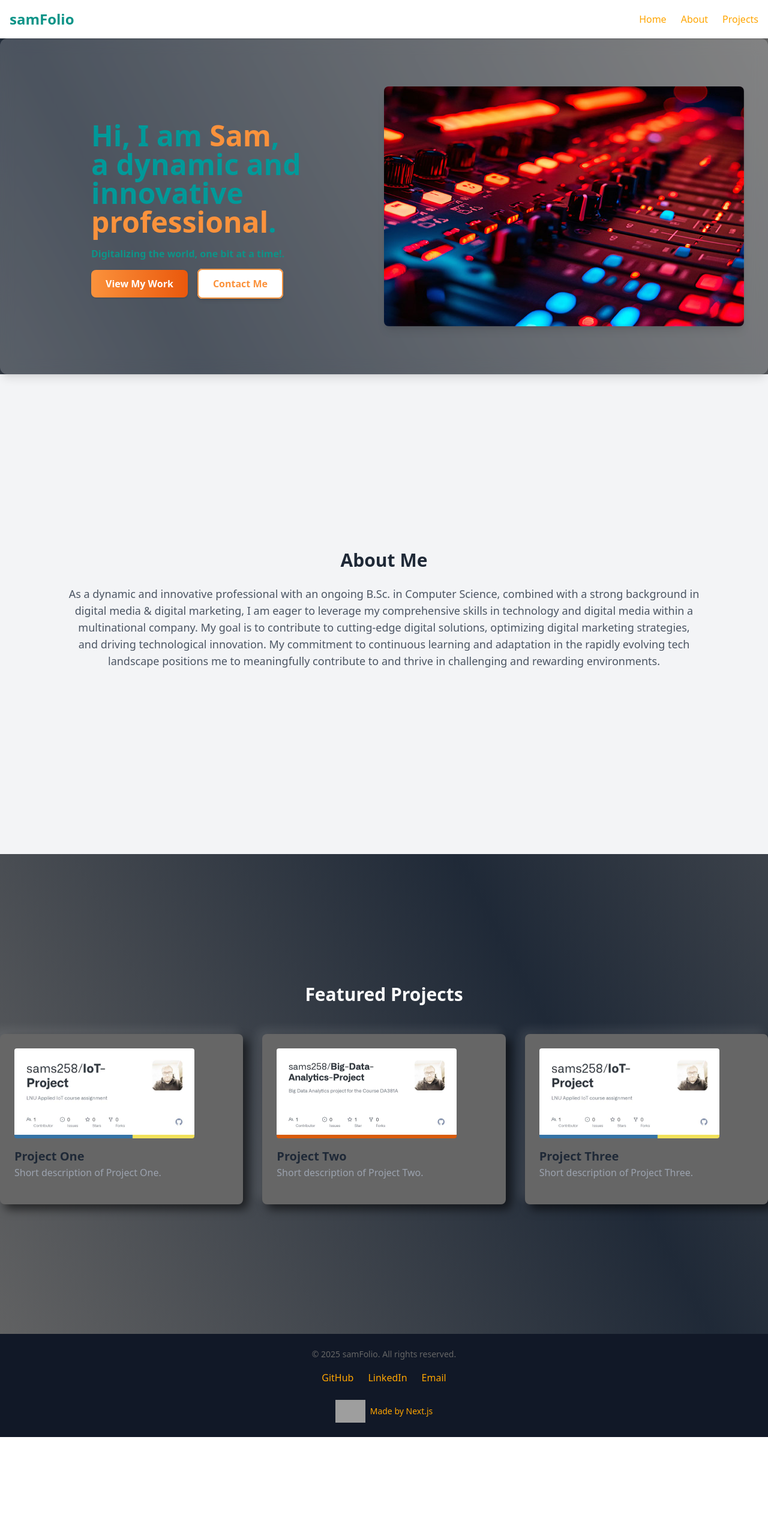
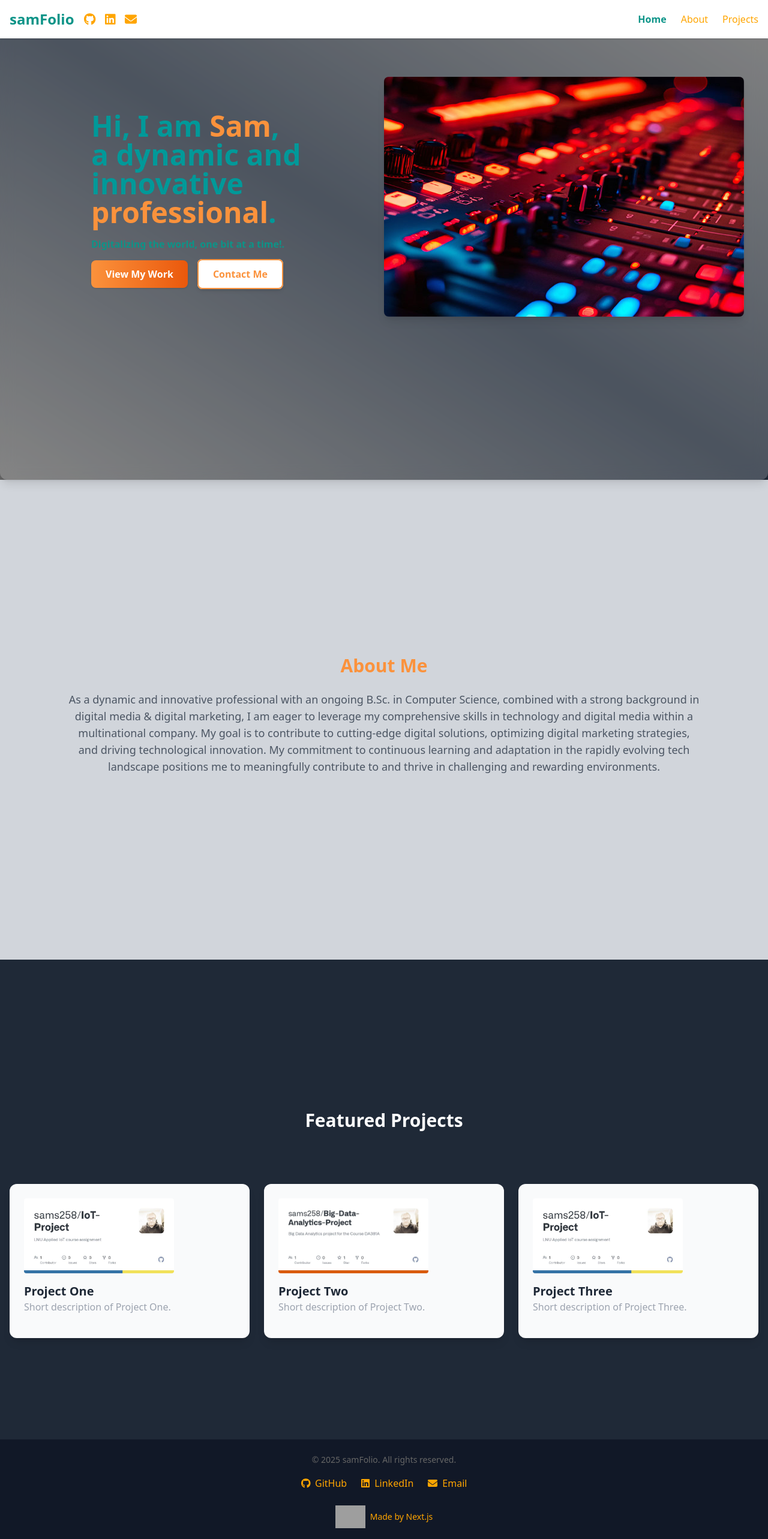
Before and after one commit to sams258/SamFolio-Portfolio-Website, a Next.js app: page / in a window 1280 px wide. Shown: the top 2566 px of the page at 60% size. Before the commit the page ends 2396 px from the top, so only its background shows below. Built offline with nearby package versions, Linux system fonts and the light colour scheme; grey boxes are pictures that could not be loaded.

Commit message:
fixed links, added fontawesome

```diff
--- a/package.json
+++ b/package.json
@@ -9,6 +9,10 @@
     "lint": "next lint"
   },
   "dependencies": {
+    "@fortawesome/fontawesome-svg-core": "^6.7.2",
+    "@fortawesome/free-brands-svg-icons": "^6.7.2",
+    "@fortawesome/free-solid-svg-icons": "^6.7.2",
+    "@fortawesome/react-fontawesome": "^0.2.2",
     "@tailwindcss/aspect-ratio": "^0.4.2",
     "@tailwindcss/forms": "^0.5.10",
     "@types/tailwindcss": "^3.1.0",
--- a/src/app/components/AboutSection.tsx
+++ b/src/app/components/AboutSection.tsx
@@ -8,7 +8,7 @@ const AboutSection: React.FC = () => {
   return (
     <section
       id="about"
-      className="h-screen bg-gray-100 flex justify-center items-center"
+      className="h-screen bg-gray-300 flex justify-center items-center"
     >
       <motion.div
         className="container mx-auto text-center px-4 sm:px-10 md:px-28"
@@ -16,7 +16,7 @@ const AboutSection: React.FC = () => {
         whileInView={{ y: 0, opacity: 1 }}
         transition={{ duration: 0.8 }}
       >
-        <h2 className="text-3xl font-bold text-gray-800 mb-6">About Me</h2>
+        <h2 className="text-3xl font-bold text-orange-400 mb-6">About Me</h2>
         <p className="text-lg text-gray-600">
           As a dynamic and innovative professional with an ongoing B.Sc. in
           Computer Science, combined with a strong background in digital media &
--- a/src/app/components/Footer.tsx
+++ b/src/app/components/Footer.tsx
@@ -1,6 +1,9 @@
 import React from "react";
 import "../globals.css";
 import Image from "next/image";
+import { FontAwesomeIcon } from "@fortawesome/react-fontawesome";
+import { faGithub, faLinkedin } from "@fortawesome/free-brands-svg-icons";
+import { faEnvelope } from "@fortawesome/free-solid-svg-icons";
 
 const Footer: React.FC = () => {
   return (
@@ -8,16 +11,25 @@ const Footer: React.FC = () => {
       <div className="container mx-auto text-center">
         <p className="text-sm">© 2025 samFolio. All rights reserved.</p>
         <div className="flex justify-center space-x-6 mt-4">
-          <a href="https://github.com" className="hover:text-teal-400">
+          <a
+            href="https://github.com/sams258"
+            className="flex items-center hover:text-teal-400"
+          >
+            <FontAwesomeIcon icon={faGithub} className="mr-2" />
             GitHub
           </a>
-          <a href="https://linkedin.com" className="hover:text-teal-400">
+          <a
+            href="https://www.linkedin.com/in/sam-saati/"
+            className="flex items-center hover:text-teal-400"
+          >
+            <FontAwesomeIcon icon={faLinkedin} className="mr-2" />
             LinkedIn
           </a>
           <a
-            href="mailto:youremail@example.com"
-            className="hover:text-teal-400"
+            href="mailto:sam4studies@gmail.com"
+            className="flex items-center hover:text-teal-400"
           >
+            <FontAwesomeIcon icon={faEnvelope} className="mr-2" />
             Email
           </a>
         </div>
@@ -29,10 +41,10 @@ const Footer: React.FC = () => {
             className="flex items-center hover:text-teal-400"
           >
             <Image
-              src="https://assets.vercel.com/image/upload/v1662130559/nextjs/Icon_light_background.png" // URL to Next.js white horizontal logo
+              src="https://assets.vercel.com/image/upload/v1662130559/nextjs/Icon_light_background.png"
               alt="Next.js Logo"
-              width={50} // Adjust width as needed
-              height={10} // Adjust height as needed
+              width={50}
+              height={10}
               unoptimized={true}
             />
             <span className="ml-2 text-sm">Made by Next.js</span>
--- a/src/app/components/Header.tsx
+++ b/src/app/components/Header.tsx
@@ -1,31 +1,140 @@
-'use client';
+"use client";
 
-import React from 'react';
-import Link from 'next/link';
-import { usePathname } from 'next/navigation'; // For dynamic path detection
-import '../globals.css';
+import React, { useEffect, useState } from "react";
+import Link from "next/link";
+import { usePathname } from "next/navigation";
+import { FontAwesomeIcon } from "@fortawesome/react-fontawesome";
+import { faGithub, faLinkedin } from "@fortawesome/free-brands-svg-icons";
+import { faEnvelope } from "@fortawesome/free-solid-svg-icons";
+import "../globals.css";
 
 const Header: React.FC = () => {
   const pathname = usePathname();
-  const isMainPage = pathname === '/';
+  const isMainPage = pathname === "/";
+
+  const [activeSection, setActiveSection] = useState<string>("home");
+
+  const handleScroll = () => {
+    const sections = ["home", "about", "projects"];
+    const offsets = sections.map((id) => {
+      const element = document.getElementById(id);
+      return element ? element.offsetTop : 0;
+    });
+
+    const scrollPos = window.scrollY + 200; // Adjust for the sticky navbar height
+    const active = sections.find(
+      (_, i) =>
+        scrollPos >= offsets[i] &&
+        (i === sections.length - 1 || scrollPos < offsets[i + 1])
+    );
+
+    if (active) {
+      setActiveSection(active);
+    }
+  };
+
+  useEffect(() => {
+    if (isMainPage) {
+      window.addEventListener("scroll", handleScroll);
+      return () => window.removeEventListener("scroll", handleScroll);
+    }
+  }, [isMainPage]);
 
   return (
-    <header className="bg-white shadow sticky top-0 z-50">
+    <header className="bg-white shadow fixed top-0 w-full z-50">
       <div className="container mx-auto flex justify-between items-center p-4">
-        <h1 className="text-2xl font-bold text-teal-600">samFolio</h1>
+        <div className="flex items-center space-x-4">
+          {/* Clickable samFolio */}
+          <Link
+            href="/"
+            className="text-2xl font-bold text-teal-600 hover:text-orange-400 transition-colors"
+          >
+            samFolio
+          </Link>
+          {/* Social Icons */}
+          <div className="flex space-x-4 text-orange-400">
+            <Link
+              href="https://github.com/sams258"
+              target="_blank"
+              rel="noopener noreferrer"
+              className="hover:text-teal-600"
+            >
+              <FontAwesomeIcon icon={faGithub} size="lg" />
+            </Link>
+            <Link
+              href="https://www.linkedin.com/in/sam-saati/"
+              target="_blank"
+              rel="noopener noreferrer"
+              className="hover:text-teal-600"
+            >
+              <FontAwesomeIcon icon={faLinkedin} size="lg" />
+            </Link>
+            <Link
+              href="mailto:sam4studies@gmail.com"
+              className="hover:text-teal-600"
+            >
+              <FontAwesomeIcon icon={faEnvelope} size="lg" />
+            </Link>
+          </div>
+        </div>
         <nav>
           <ul className="flex space-x-6 text-gray-700">
             {isMainPage ? (
               <>
-                <li><a href="#" className="hover:text-teal-600">Home</a></li>
-                <li><a href="#about" className="hover:text-teal-600">About</a></li>
-                <li><a href="#projects" className="hover:text-teal-600">Projects</a></li>
+                <li>
+                  <Link
+                    href="#"
+                    className={`hover:text-teal-600 ${
+                      activeSection === "home"
+                        ? "text-teal-600 font-semibold"
+                        : ""
+                    }`}
+                  >
+                    Home
+                  </Link>
+                </li>
+                <li>
+                  <Link
+                    href="#about"
+                    className={`hover:text-teal-600 ${
+                      activeSection === "about"
+                        ? "text-teal-600 font-semibold"
+                        : ""
+                    }`}
+                  >
+                    About
+                  </Link>
+                </li>
+                <li>
+                  <Link
+                    href="#projects"
+                    className={`hover:text-teal-600 ${
+                      activeSection === "projects"
+                        ? "text-teal-600 font-semibold"
+                        : ""
+                    }`}
+                  >
+                    Projects
+                  </Link>
+                </li>
               </>
             ) : (
               <>
-                <li><Link href="/" className="hover:text-teal-600">Home</Link></li>
-                <li><Link href="/#about" className="hover:text-teal-600">About</Link></li>
-                <li><Link href="/#projects" className="hover:text-teal-600">Projects</Link></li>
+                <li>
+                  <Link href="/" className="hover:text-teal-600">
+                    Home
+                  </Link>
+                </li>
+                <li>
+                  <Link href="/#about" className="hover:text-teal-600">
+                    About
+                  </Link>
+                </li>
+                <li>
+                  <Link href="/#projects" className="hover:text-teal-600">
+                    Projects
+                  </Link>
+                </li>
               </>
             )}
           </ul>
--- a/src/app/components/HeroSection.tsx
+++ b/src/app/components/HeroSection.tsx
@@ -8,7 +8,7 @@ import "../globals.css";
 const HeroSection: React.FC = () => {
   return (
     <motion.section
-      className="h screen relative bg-white/20 backdrop-blur-md rounded-xl shadow-lg py-20 px-10"
+      className="md:h-screen relative bg-white/20 backdrop-blur-md rounded-xl shadow-lg pt-20 md:py-20 lg:pt-32 lg:pb-20 px-10"
       initial={{ opacity: 0, y: -50 }}
       whileInView={{ opacity: 1, y: 0 }}
       transition={{ duration: 1 }}
--- a/src/app/components/ProjectsSection.tsx
+++ b/src/app/components/ProjectsSection.tsx
@@ -9,66 +9,75 @@ const ProjectsSection: React.FC = () => {
   return (
     <motion.section
   id="projects"
-      className="md:h-screen h-auto flex justify-center items-center"
-      initial={{ y: 50, opacity: 0 }}
-      whileInView={{ y: 0, opacity: 1 }}
+  className="h-auto md:min-h-screen flex justify-center items-center bg-gray-800"
+  initial={{ y: 0, opacity: 0 }} /* Prevent initial Y offset */
+  whileInView={{ opacity: 1 }} /* Only animate opacity */
   transition={{ duration: 0.8 }}
 >
-      <div className="container mx-auto">
-        <h2 className="text-3xl font-bold text-white text-center mb-12">
+  <div className="container mx-auto px-4">
+    <h2 className="sm: pt-20 sm:pb-10 text-3xl font-bold text-white text-center mb-6 md:mb-12">
       Featured Projects
     </h2>
-        <div className="grid grid-cols-1 md:grid-cols-2 lg:grid-cols-3 gap-8">
-          {/* Project 1 */}
+    <div className="grid grid-cols-1 gap-6 md:grid-cols-2 lg:grid-cols-3">
+      {/* Project Cards */}
       <motion.div
         whileHover={{ scale: 1.05 }}
-            className="bg-gray-50 p-6 rounded-xl shadow-lg neumorphic hover:shadow-xl"
+        className="bg-gray-50 p-4 md:p-6 rounded-xl shadow-lg hover:shadow-xl"
       >
         <Image
           src="/project1.jpg"
           alt="Project 1"
-              width={300}
-              height={200}
+          width={250}
+          height={150}
           className="rounded mb-4"
         />
-            <h3 className="text-xl font-bold text-gray-800">Project One</h3>
-            <p className="text-gray-400">Short description of Project One.</p>
+        <h3 className="text-lg md:text-xl font-bold text-gray-800">
+          Project One
+        </h3>
+        <p className="text-sm md:text-base text-gray-400">
+          Short description of Project One.
+        </p>
       </motion.div>
-
-          {/* Project 2 */}
       <motion.div
         whileHover={{ scale: 1.05 }}
-            className="bg-gray-50 p-6 rounded-xl shadow-lg neumorphic hover:shadow-xl"
+        className="bg-gray-50 p-4 md:p-6 rounded-xl shadow-lg hover:shadow-xl"
       >
         <Image
           src="/project2.jpg"
           alt="Project 2"
-              width={300}
-              height={200}
+          width={250}
+          height={150}
           className="rounded mb-4"
         />
-            <h3 className="text-xl font-bold text-gray-800">Project Two</h3>
-            <p className="text-gray-400">Short description of Project Two.</p>
+        <h3 className="text-lg md:text-xl font-bold text-gray-800">
+          Project Two
+        </h3>
+        <p className="text-sm md:text-base text-gray-400">
+          Short description of Project Two.
+        </p>
       </motion.div>
-
-          {/* Project 3 */}
       <motion.div
         whileHover={{ scale: 1.05 }}
-            className="bg-gray-50 p-6 rounded-xl shadow-lg neumorphic hover:shadow-xl"
+        className="bg-gray-50 p-4 md:p-6 rounded-xl shadow-lg hover:shadow-xl"
       >
         <Image
           src="/project3.jpg"
           alt="Project 3"
-              width={300}
-              height={200}
+          width={250}
+          height={150}
           className="rounded mb-4"
         />
-            <h3 className="text-xl font-bold text-gray-800">Project Three</h3>
-            <p className="text-gray-400">Short description of Project Three.</p>
+        <h3 className="text-lg md:text-xl font-bold text-gray-800">
+          Project Three
+        </h3>
+        <p className="text-sm md:text-base text-gray-400">
+          Short description of Project Three.
+        </p>
       </motion.div>
     </div>
   </div>
 </motion.section>
+
   );
 };
 
--- /dev/null
+++ b/src/app/fontawesome.ts
@@ -0,0 +1,3 @@
+import { config } from "@fortawesome/fontawesome-svg-core";
+import "@fortawesome/fontawesome-svg-core/styles.css";
+config.autoAddCss = false;
--- a/src/app/globals.css
+++ b/src/app/globals.css
@@ -15,7 +15,17 @@
 
 html,
 body {
+  margin: 0;
+  padding: 0;
+  height: 100%; /* Ensures body height matches viewport */
+  scroll-behavior: smooth;
   @apply bg-gradient-to-tr from-grey-dark via-gray-800 to-grey text-gray-100 font-sans leading-relaxed;
+}
+
+body {
+}
+
+section {
 }
 
 a {
@@ -67,7 +77,3 @@ button {
 .footer a {
   @apply text-orange hover:text-orange-light;
 }
-
-html {
-  scroll-behavior: smooth;
-}
--- a/src/app/page.tsx
+++ b/src/app/page.tsx
@@ -3,6 +3,7 @@ import HeroSection from "./components/HeroSection";
 import AboutSection from "./components/AboutSection";
 import ProjectsSection from "./components/ProjectsSection";
 import "./globals.css";
+import "./fontawesome"
 
 const HomePage: React.FC = () => {
   return (
```
Also changed, not shown: 1 other file (tests, documents, lock files or other folders). Lines whose indentation alone changed are shown as unchanged.
